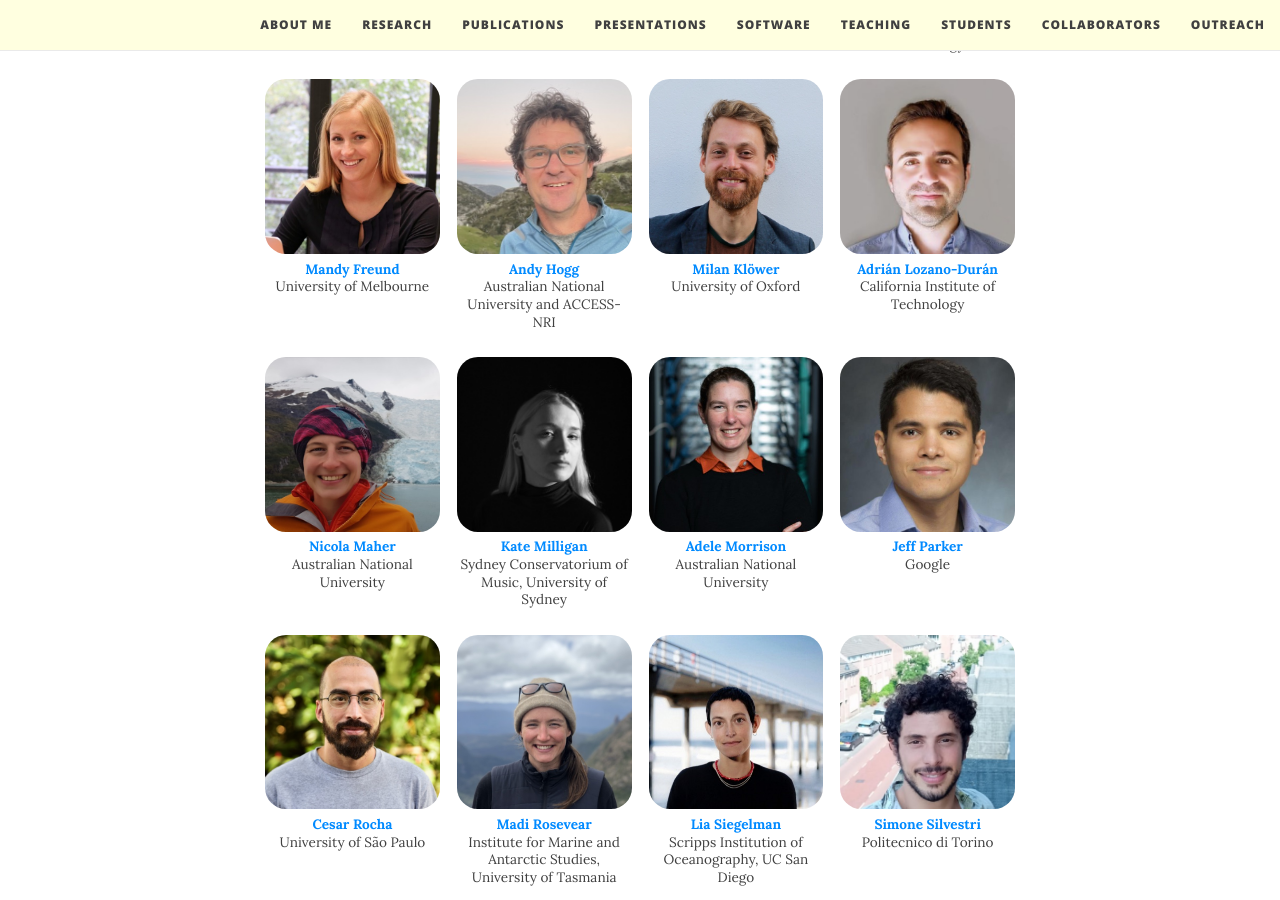
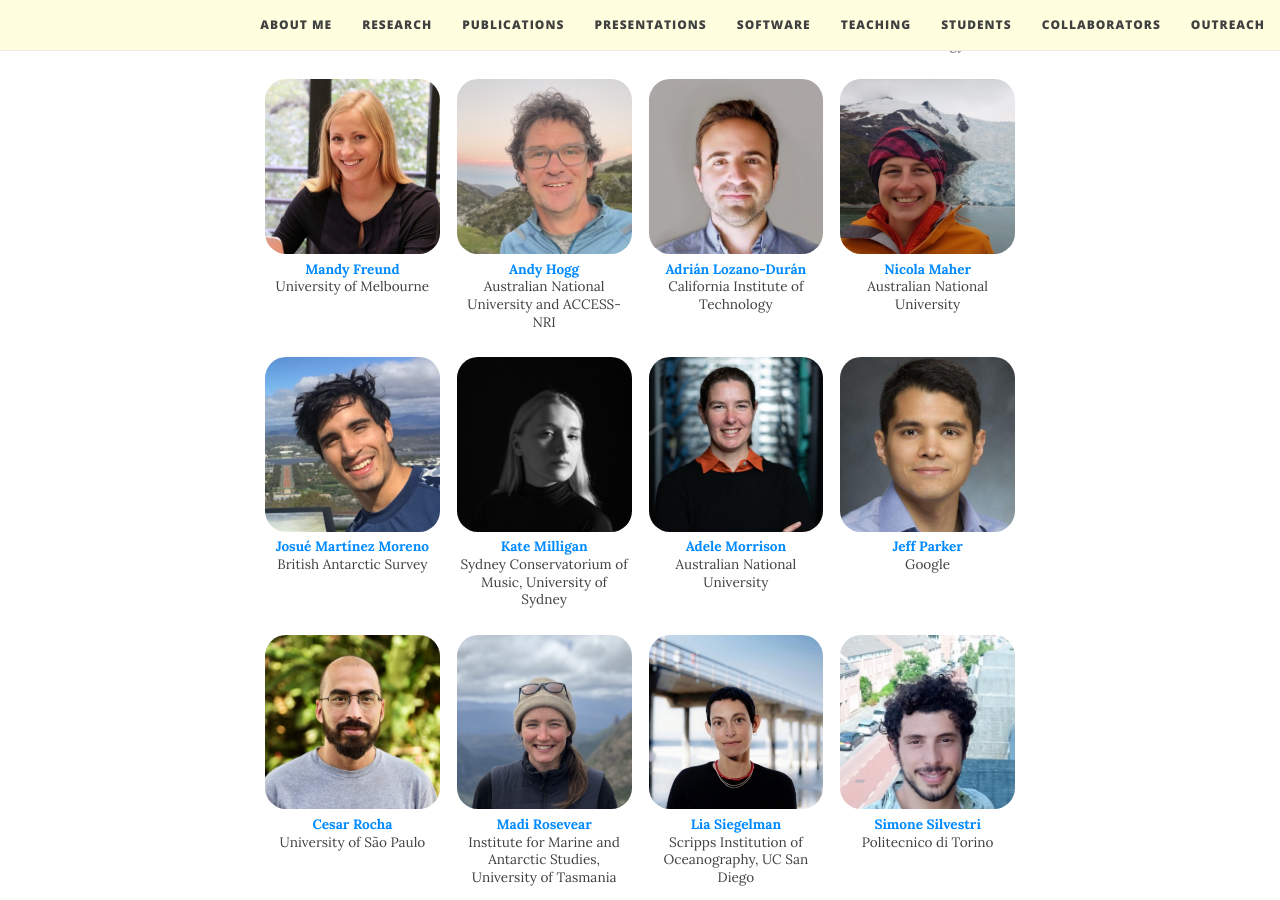
Before and after one commit to navidcy/navidcy.github.io, a Jekyll site: the page built from collaborators.md, in a window 1280 px wide and 900 px high, scrolled down 518 px. Built offline with Jekyll 4.4.1, drawn with Linux system fonts in a browser that asks for light colours.

Commit message:
Replace Milan Klöwer with Josué Martínez Moreno in collaborators
Co-Authored-By: Claude Opus 5.5 <noreply@anthropic.com>

```diff
--- a/collaborators.md
+++ b/collaborators.md
@@ -45,11 +45,6 @@ I am lucky to work with a wonderful bunch of people. A non-exhaustive list of my
     Australian National University and ACCESS-NRI
   </div>
   <div class="collaborator">
-    <a href="https://milankl.github.io" target="_blank"><img src="/img/collaborators/klower.jpg" alt="Milan Klöwer" /></a><br/>
-    <a href="https://milankl.github.io" target="_blank">Milan Klöwer</a><br/>
-    University of Oxford
-  </div>
-  <div class="collaborator">
     <a href="https://aerospace.caltech.edu/people/adrian-lozano-duran" target="_blank"><img src="/img/collaborators/lozano-duran.jpg" alt="Adrián Lozano-Durán" /></a><br/>
     <a href="https://aerospace.caltech.edu/people/adrian-lozano-duran" target="_blank">Adrián Lozano-Durán</a><br/>
     California Institute of Technology
@@ -58,6 +53,11 @@ I am lucky to work with a wonderful bunch of people. A non-exhaustive list of my
     <a href="https://earthsciences.anu.edu.au/people/dr-nicola-maher" target="_blank"><img src="/img/collaborators/maher.jpg" alt="Nicola Maher" /></a><br/>
     <a href="https://earthsciences.anu.edu.au/people/dr-nicola-maher" target="_blank">Nicola Maher</a><br/>
     Australian National University
+  </div>
+  <div class="collaborator">
+    <a href="https://github.com/josuemtzmo" target="_blank"><img src="/img/collaborators/martinez-moreno.jpg" alt="Josué Martínez Moreno" /></a><br/>
+    <a href="https://github.com/josuemtzmo" target="_blank">Josué Martínez Moreno</a><br/>
+    British Antarctic Survey
   </div>
   <div class="collaborator">
     <a href="https://www.katemilligan.com.au" target="_blank"><img src="/img/collaborators/milligan.jpg" alt="Kate Milligan" /></a><br/>
```
Also changed, not shown: img/collaborators/klower.jpg (deleted), img/collaborators/martinez-moreno.jpg (added).
